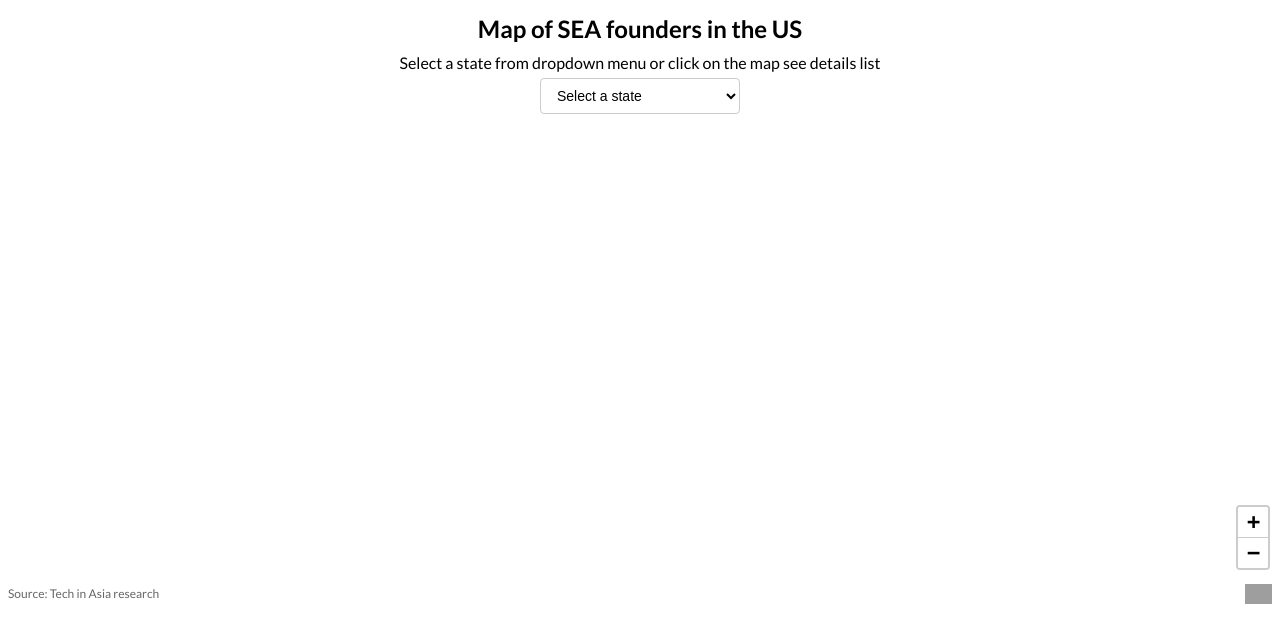
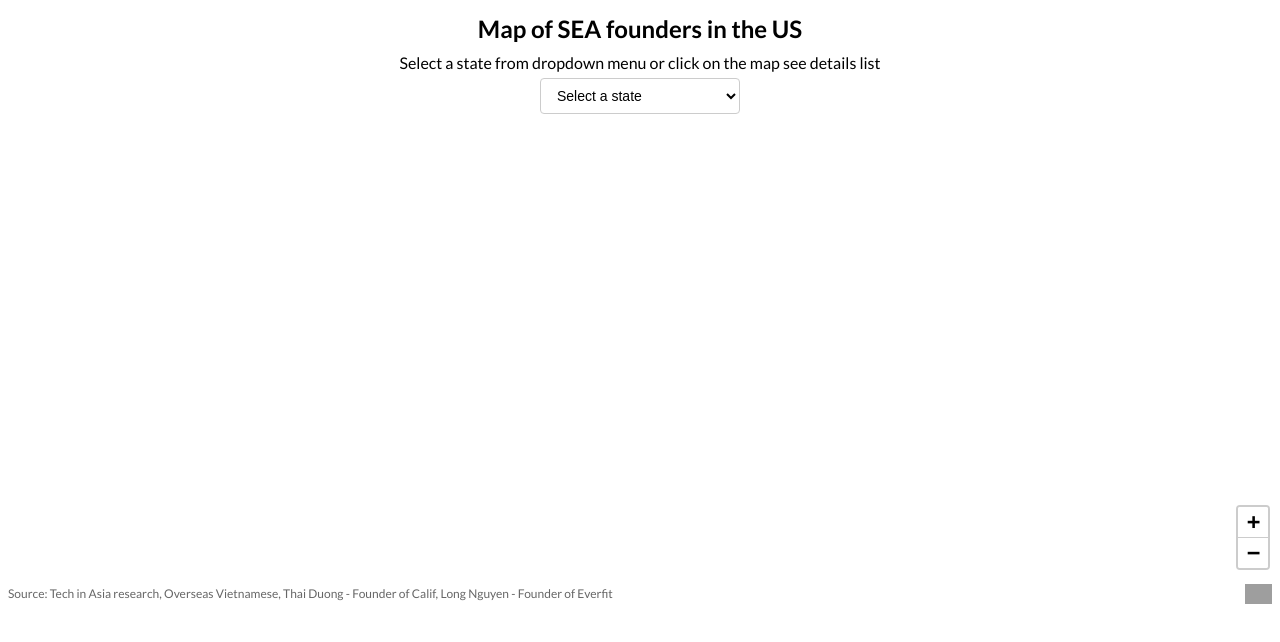
Before and after one commit to ductran2918/duc.github.io, a plain HTML site: page index.html in a window 1280 px wide. Drawn offline with nearby package versions, Linux system fonts and the light colour scheme; no server answers; grey boxes are pictures that could not be loaded.

Commit message:
Update index.html
add sources

```diff
--- a/index.html
+++ b/index.html
@@ -605,7 +605,7 @@
   <div id="map"></div>
 
   <div class="map-footer">
-    <div class="source-attribution">Source: Tech in Asia research</div>
+    <div class="source-attribution">Source: Tech in Asia research, Overseas Vietnamese, Thai Duong - Founder of Calif, Long Nguyen - Founder of Everfit</div>
     <img src="https://public.flourish.studio/uploads/654906/b7663fa8-c232-432e-838d-274566bd6992.png" alt="Watermark" class="watermark-image">
   </div>
 
```
